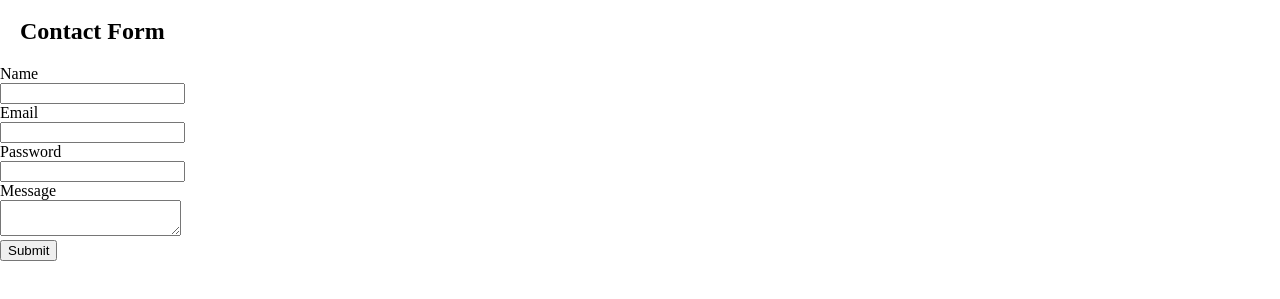
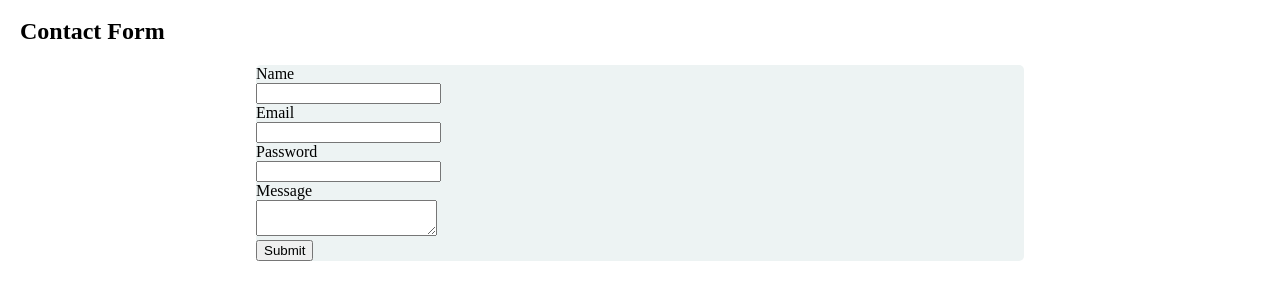
Before and after one commit to Ehsan-haidari/Assignment-9, a plain HTML site: page index.html in a window 1280 px wide. Shown: the part 137-436 px from the top of the page. Drawn offline with Linux system fonts and the light colour scheme.

Commit message:
style one form

```diff
--- a/index.html
+++ b/index.html
@@ -29,6 +29,18 @@
         h2 {
             margin-left: 20px;
         }
+        form {
+            background-color: rgb(237, 243, 243);
+            justify-content: center;
+            align-items: center;
+            margin-left: 20%;
+            margin-right: 20%;
+            border-radius: 5px;
+            margin-bottom: 50px;}
+
+
+
+
     </style>
 </head>
 <body>
```
